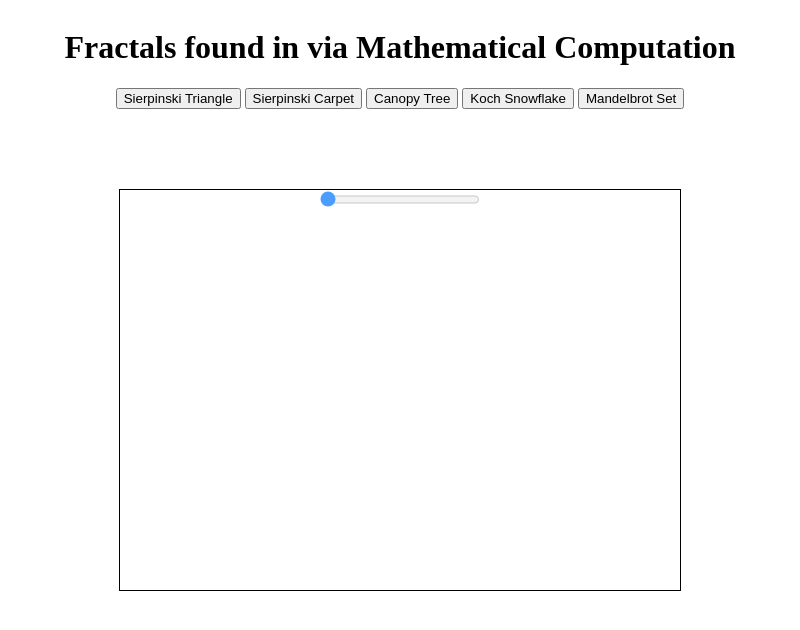
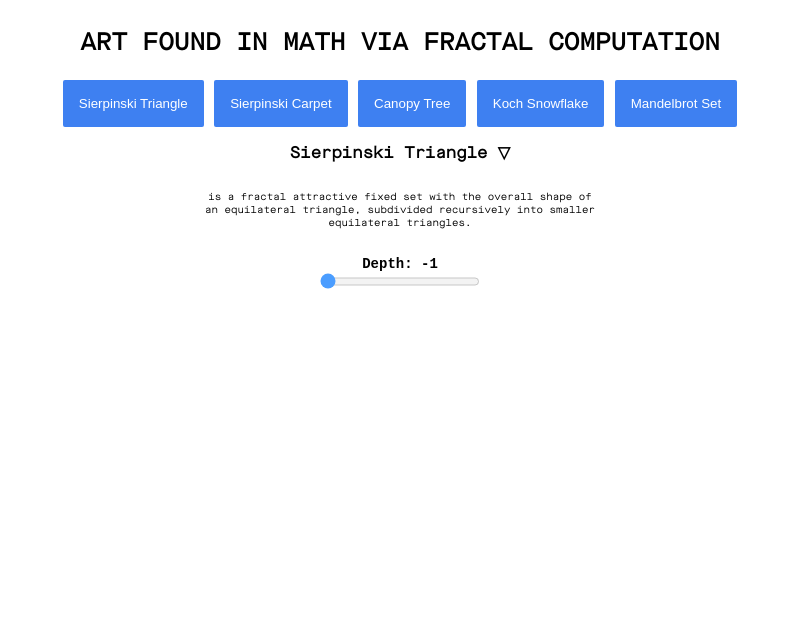
Before and after one commit to MattMBenson/Fractal-Computation, an Electron app: page src/index.html in a window 800 px wide. Both pictures are taken after a click on the button "Sierpinski Triangle". Drawn offline with Linux system fonts and the light colour scheme.

Commit message:
added description and title for display container

```diff
--- a/package.json
+++ b/package.json
@@ -2,9 +2,9 @@
   "name": "fractals-in-mathematics",
   "version": "1.0.0",
   "description": "Visualization fractals found in math computation",
-  "main": "main.js",
+  "main": "src/main.js",
   "scripts": {
-    "start": "electron . --enable-node-integration"
+    "start": "electron . "
   },
   "author": "Matthew Benson",
   "license": "ISC",
--- a/src/index.css
+++ b/src/index.css
@@ -1,18 +1,47 @@
+@font-face {
+  font-family: "MaisonNeue";
+  src: url("./fonts/MaisonNeueMonoRegular.otf") format("opentype");
+  font-weight: normal;
+  font-style: normal;
+}
+
+button {
+  border-radius: 2px;
+  background-color: #3e80f1; /* Green */
+  border: none;
+  color: white;
+  padding: 1rem;
+  text-align: center;
+  text-decoration: none;
+  display: inline-block;
+  transform: scale(1);
+  transition: transform 0.25s ease;
+}
+
+button:hover {
+  background-color: #75a3f2; /* Green */
+  color: white;
+  box-shadow: 0 12px 16px 0 rgba(0, 0, 0, 0.24),
+    0 17px 50px 0 rgba(0, 0, 0, 0.19);
+  transform: scale(1.1);
+  cursor: pointer;
+}
+
 body {
   overflow: hidden;
+  font-family: "MaisonNeue";
 }
 .visual-container {
   height: 50vh;
   width: 70vw;
-  margin-top: 10vh;
-  border: 1px solid black;
+  margin-top: 1rem;
 }
 
 .main-container {
   height: auto;
   width: auto;
   display: flex;
-  flex-direction: row;
+  flex-direction: column;
   justify-content: center;
   align-items: center;
   flex-wrap: wrap;
@@ -46,4 +75,15 @@ body {
 
 #depth {
   margin: 0;
+  font-family: monospace;
+  font-size: 14px;
 }
+
+#displayTitle {
+  margin: 1rem 0;
+}
+#displayDescription {
+  font-size: 10px;
+  text-align: center;
+  width: 50%;
+}
--- a/src/index.html
+++ b/src/index.html
@@ -9,7 +9,7 @@
   </head>
   <body>
     <div class="main-container">
-      <h1>Fractals found in via Mathematical Computation</h1>
+      <h2>ART FOUND IN MATH VIA FRACTAL COMPUTATION</h2>
       <div class="buttons">
         <button class="trianglesBtn" onclick="showTriangles()">
           Sierpinski Triangle
@@ -23,9 +23,12 @@
           Mandelbrot Set
         </button>
       </div>
+      <h4 id="displayTitle"></h4>
+      <p id="displayDescription"></p>
+
       <div class="visual-container">
         <div id="triangles">
-          <h5 id="depth"></h5>
+          <h5 id="depth">Depth: -1</h5>
           <input
             type="range"
             min="1"
@@ -33,9 +36,9 @@
             value="0"
             class="slider"
             id="myRange"
-            onchange="handleSlider()"
+            oninput="handleSlider()"
           />
-          <canvas id="triangleCanvas"></canvas>
+          <canvas id="triangleCanvas" class="canvas"></canvas>
         </div>
         <div id="carpet">Carpet</div>
         <div id="tree">Tree</div>
--- a/src/index.js
+++ b/src/index.js
@@ -14,6 +14,11 @@ function showTriangles() {
   hideAll();
   triangeRender = document.getElementById("triangles");
   triangeRender.style.display = "flex";
+  displayTitle = document.getElementById("displayTitle");
+  displayDescription = document.getElementById("displayDescription");
+  displayTitle.innerHTML = "Sierpinski Triangle \u25bd";
+  displayDescription.innerHTML =
+    "is a fractal attractive fixed set with the overall shape of an equilateral triangle, subdivided recursively into smaller equilateral triangles.";
 }
 function showCarpet() {
   hideAll();
@@ -38,8 +43,9 @@ function showMandelbrot() {
 
 function handleSlider() {
   var slider = document.getElementById("myRange");
-  slider.innerHTML = slider.value;
   sierpinski(slider.value);
+  var depth = document.getElementById("depth");
+  depth.innerHTML = "Depth: " + slider.value;
 }
 
 function sierpinski(depth) {
--- a/src/main.js
+++ b/src/main.js
@@ -12,7 +12,7 @@ function createWindow() {
   });
 
   // and load the index.html of the app.
-  win.loadFile("index.html");
+  win.loadFile("src/index.html");
 
   // Open the DevTools.
   win.webContents.openDevTools();
```
Also changed, not shown: src/fonts/MaisonNeueMonoRegular.otf (added).
